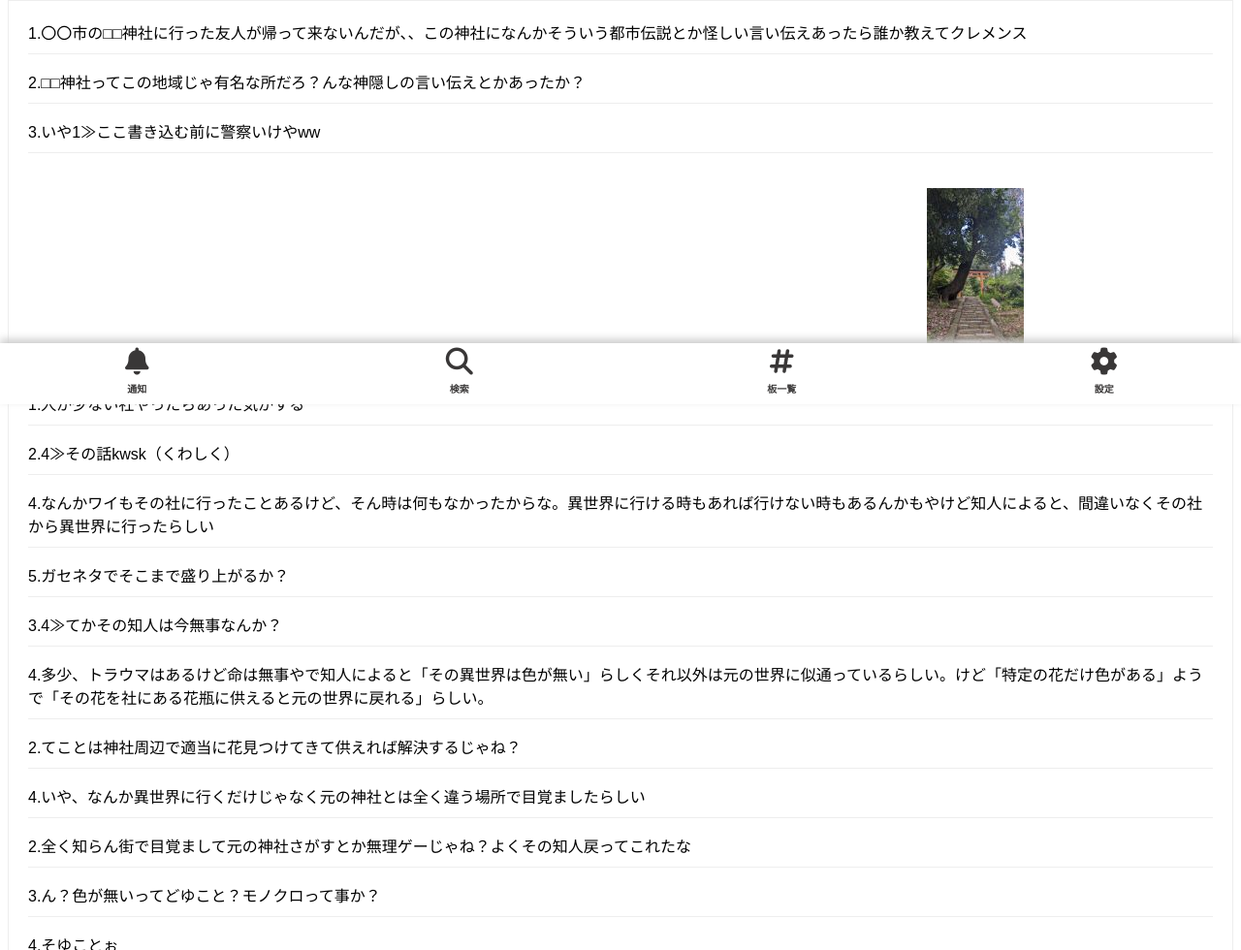
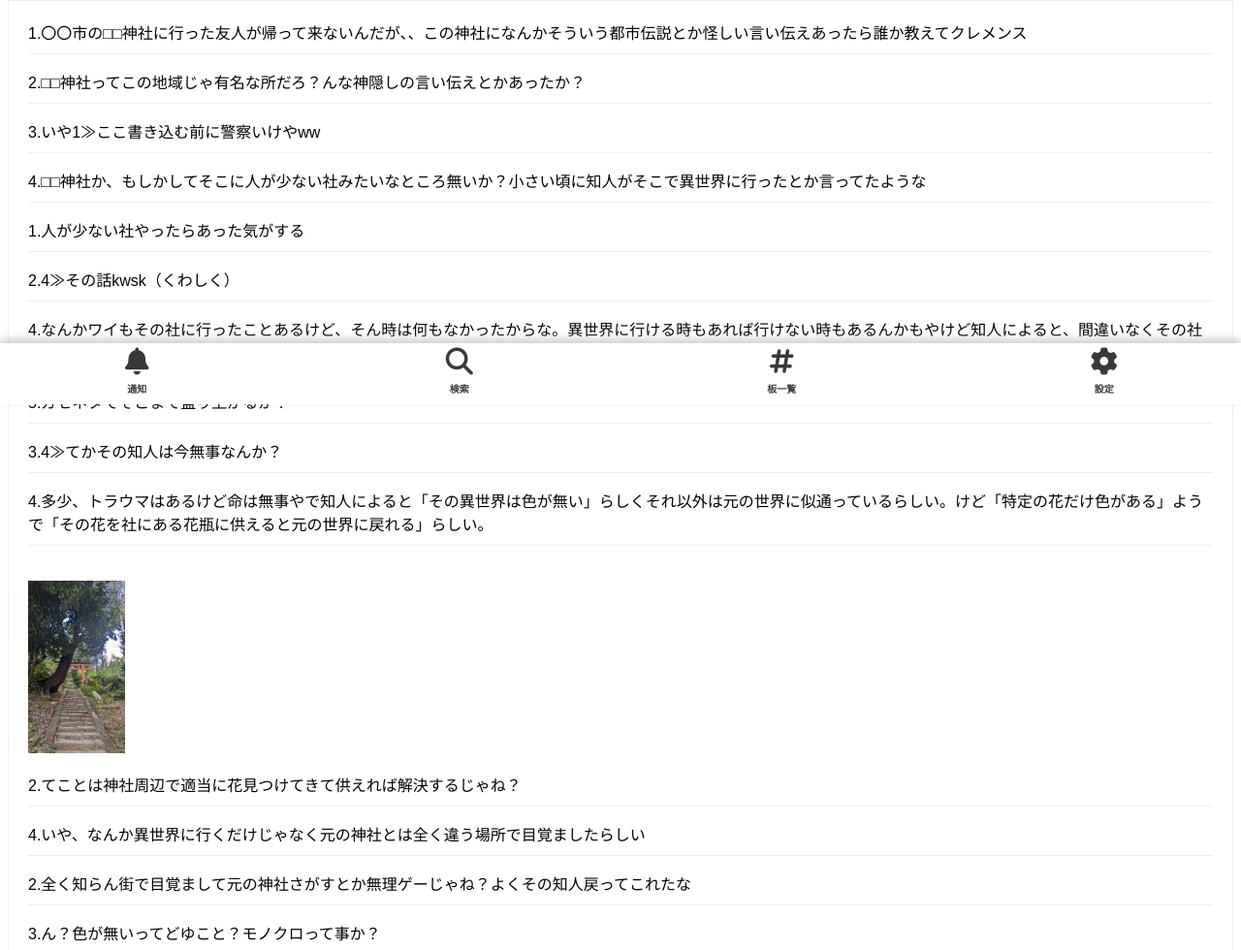
Before and after one commit to Rakkochchch/mics.FirstProject1, a plain HTML site: page indexdemo.html in a window 1280 px wide. Shown: the part 383-1363 px from the top of the page at 97% size. Drawn offline with nearby package versions, Linux system fonts and the light colour scheme.

Commit message:
Update indexdemo.html

```diff
--- a/indexdemo.html
+++ b/indexdemo.html
@@ -122,13 +122,14 @@
         <p class="lls">3.いや1≫ここ書き込む前に警察いけやww</p>
 
 
-        <p class="lls">4.□□神社か、もしかしてそこに人が少ない社みたいなところ無いか？小さい頃に知人がそこで異世界に行ったとか言ってたような<a href="picture\86DD-0CBD35D6A5AF.jpg" data-lightbox="group"><img class="img4" src="picture\670DA1A0-3CB5-4E19-86DD-0CBD35D6A5AF.jpg"></a></p>
+        <p class="lls">4.□□神社か、もしかしてそこに人が少ない社みたいなところ無いか？小さい頃に知人がそこで異世界に行ったとか言ってたような</p>
         <p class="lls">1.人が少ない社やったらあった気がする</p>
         <p class="lls">2.4≫その話kwsk（くわしく）</p>
         <p class="lls">4.なんかワイもその社に行ったことあるけど、そん時は何もなかったからな。異世界に行ける時もあれば行けない時もあるんかもやけど知人によると、間違いなくその社から異世界に行ったらしい</p>
         <p class="lls">5.ガセネタでそこまで盛り上がるか？</p>
         <p class="lls">3.4≫てかその知人は今無事なんか？</p>
         <p class="lls">4.多少、トラウマはあるけど命は無事やで知人によると「その異世界は色が無い」らしくそれ以外は元の世界に似通っているらしい。けど「特定の花だけ色がある」ようで「その花を社にある花瓶に供えると元の世界に戻れる」らしい。</p>
+        <a href="picture\86DD-0CBD35D6A5AF.jpg" data-lightbox="group"><img class="img4" src="picture\670DA1A0-3CB5-4E19-86DD-0CBD35D6A5AF.jpg"></a>
         <p class="lls">2.てことは神社周辺で適当に花見つけてきて供えれば解決するじゃね？</p>
         <p class="lls">4.いや、なんか異世界に行くだけじゃなく元の神社とは全く違う場所で目覚ましたらしい</p>
         <p class="lls">2.全く知らん街で目覚まして元の神社さがすとか無理ゲーじゃね？よくその知人戻ってこれたな</p>
```
